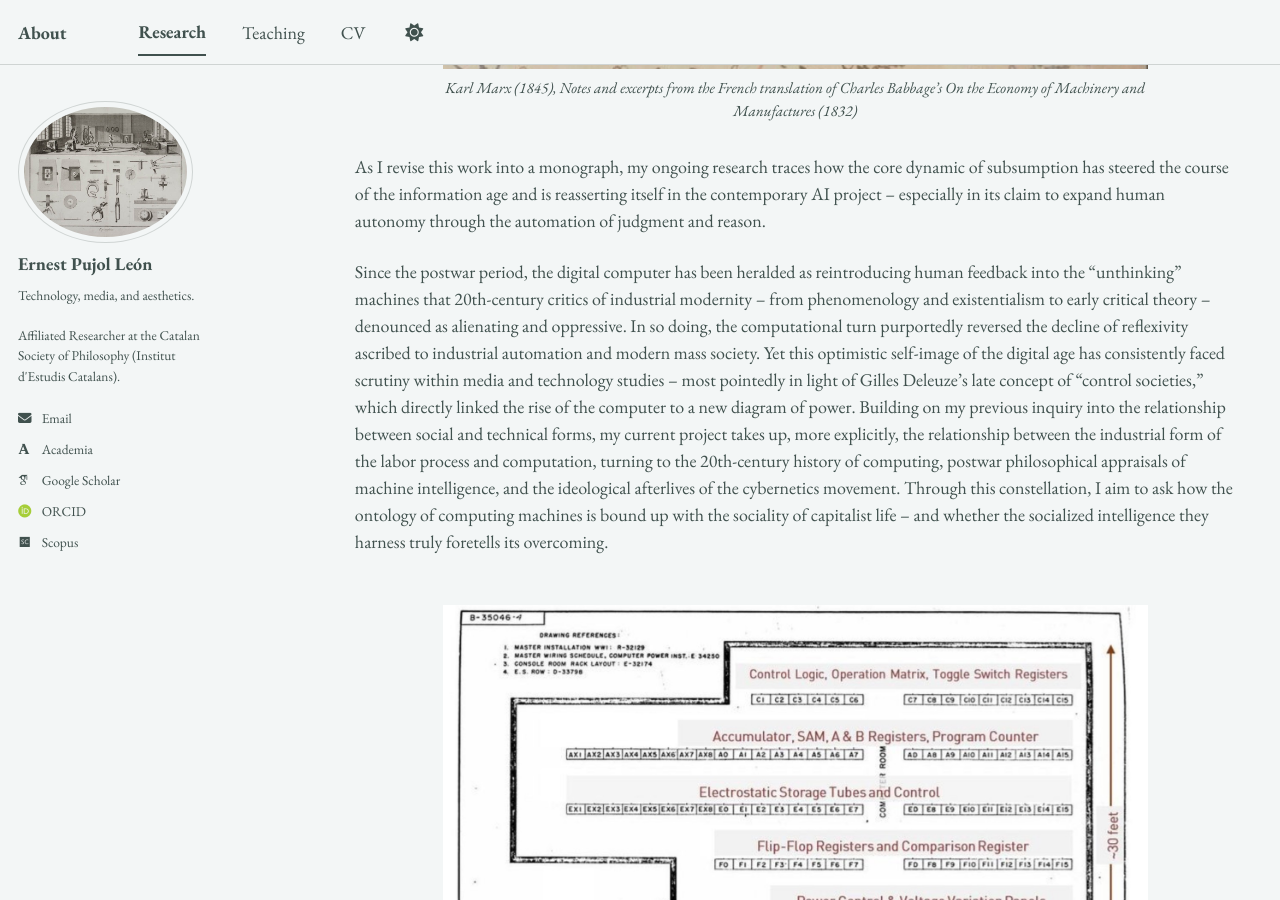
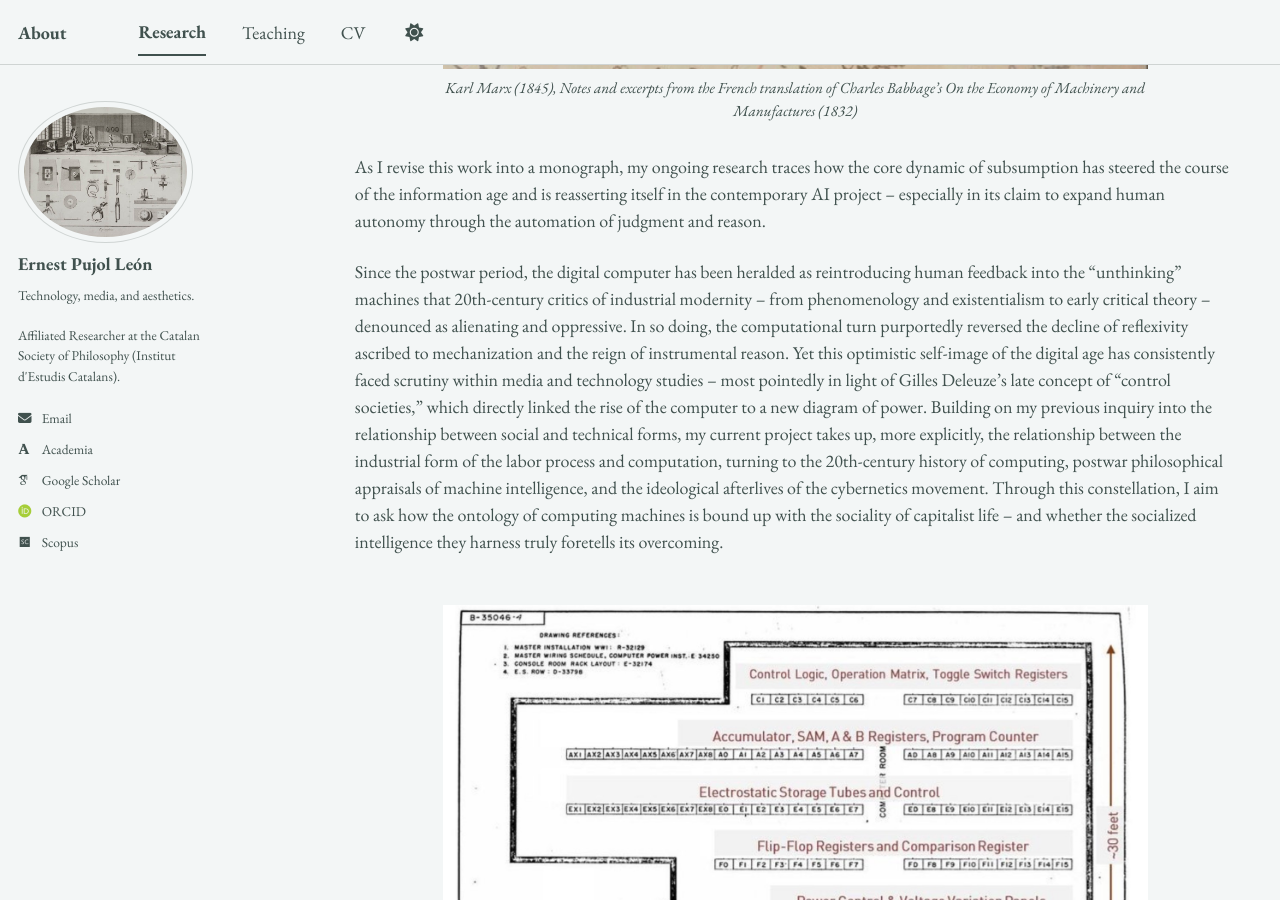
Before and after one commit to epujol90/epujol90.github.io, a Jekyll site: the page built from _pages/research.md, in a window 1280 px wide and 900 px high, scrolled down 1560 px. Built offline with Jekyll 4.4.1, drawn with Linux system fonts in a browser that asks for light colours; some web fonts are replaced; a script bundle is joined from its source files by our own code; library files that are not in the unit come from our copies.

Commit message:
Update research.md

```diff
--- a/_pages/research.md
+++ b/_pages/research.md
@@ -27,7 +27,7 @@ My doctoral work centered on the _longue durée_ of industrial modernity and wha
 
 As I revise this work into a monograph, my ongoing research traces how the core dynamic of subsumption has steered the course of the information age and is reasserting itself in the contemporary AI project -- especially in its claim to expand human autonomy through the automation of judgment and reason.
 
-Since the postwar period, the digital computer has been heralded as reintroducing human feedback into the "unthinking" machines that 20th-century critics of industrial modernity -- from phenomenology and existentialism to early critical theory -- denounced as alienating and oppressive. In so doing, the computational turn purportedly reversed the decline of reflexivity ascribed to industrial automation and modern mass society. Yet this optimistic self-image of the digital age has consistently faced scrutiny within media and technology studies -- most pointedly in light of Gilles Deleuze's late concept of “control societies," which directly linked the rise of the computer to a new diagram of power. Building on my previous inquiry into the relationship between social and technical forms, my current project takes up, more explicitly, the relationship between the industrial form of the labor process and computation, turning to the 20th-century history of computing, postwar philosophical appraisals of machine intelligence, and the ideological afterlives of the cybernetics movement. Through this constellation, I aim to ask how the ontology of computing machines is bound up with the sociality of capitalist life -- and whether the socialized intelligence they harness truly foretells its overcoming.
+Since the postwar period, the digital computer has been heralded as reintroducing human feedback into the "unthinking" machines that 20th-century critics of industrial modernity -- from phenomenology and existentialism to early critical theory -- denounced as alienating and oppressive. In so doing, the computational turn purportedly reversed the decline of reflexivity ascribed to mechanization and the reign of instrumental reason. Yet this optimistic self-image of the digital age has consistently faced scrutiny within media and technology studies -- most pointedly in light of Gilles Deleuze's late concept of “control societies," which directly linked the rise of the computer to a new diagram of power. Building on my previous inquiry into the relationship between social and technical forms, my current project takes up, more explicitly, the relationship between the industrial form of the labor process and computation, turning to the 20th-century history of computing, postwar philosophical appraisals of machine intelligence, and the ideological afterlives of the cybernetics movement. Through this constellation, I aim to ask how the ontology of computing machines is bound up with the sociality of capitalist life -- and whether the socialized intelligence they harness truly foretells its overcoming.
 <br>
 <br>
 
```
